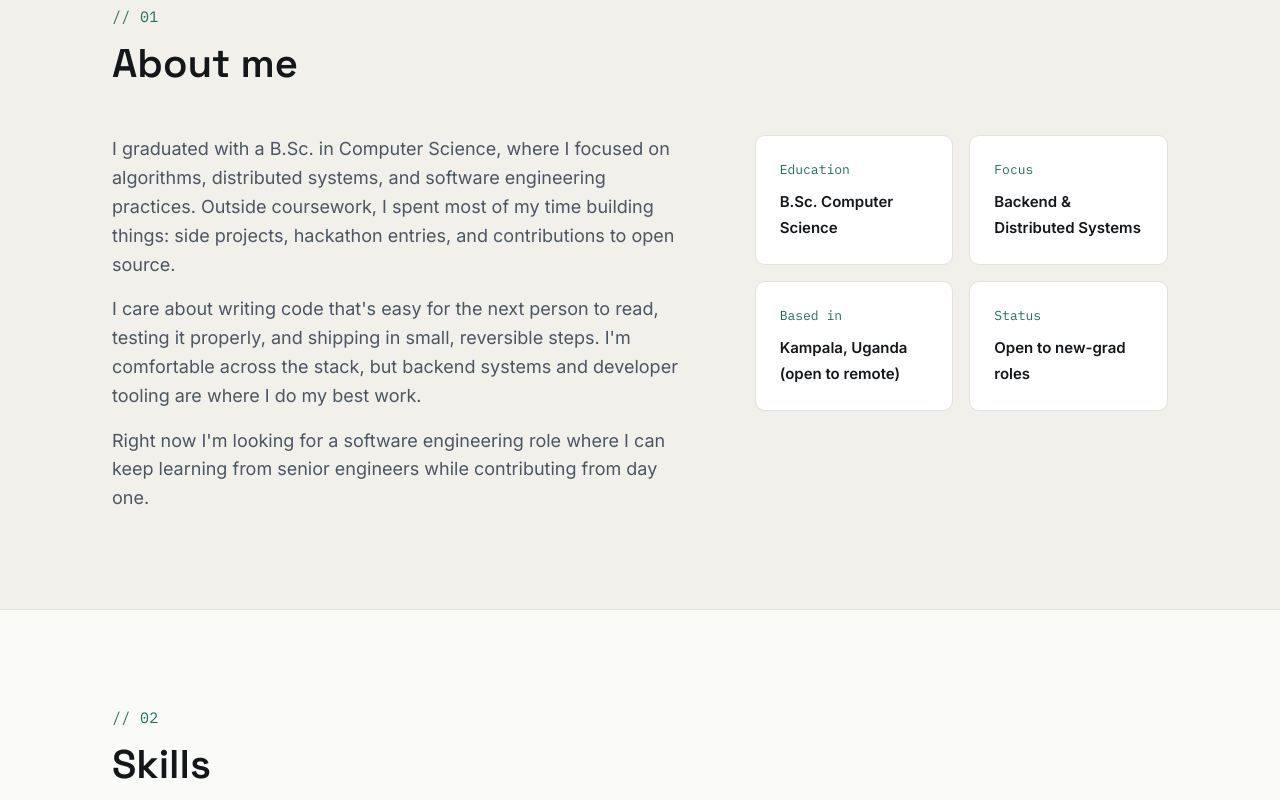
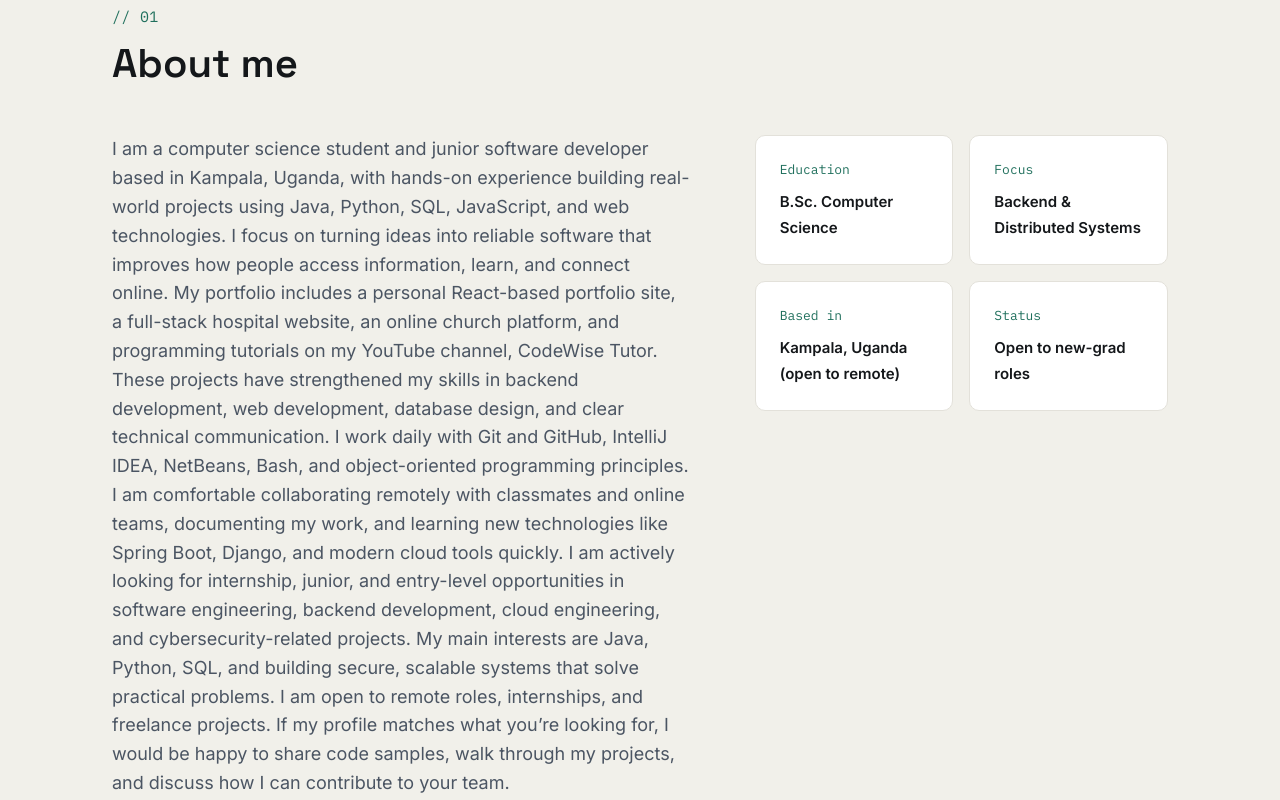
Before and after one commit to Fluffy30/Portfolio, a React (Vite) app: page / in a window 1280 px wide. Shown: the part 920-1720 px from the top of the page. Built offline with nearby package versions, Linux system fonts and the light colour scheme.

Commit message:
SiteData update-1

```diff
--- a/src/data/siteData.js
+++ b/src/data/siteData.js
@@ -12,23 +12,29 @@ export const profile = {
         "I build reliable, well-tested software — from backend systems to the interfaces people actually touch.",
     intro:
         "Recent Computer Science graduate with a focus on backend engineering and distributed systems, plus hands-on experience shipping full-stack products. I like turning ambiguous problems into simple, working software.",
-    email: 'alex.morgan@example.com',
-    resumeUrl: '/resume.pdf', // Replace with your real PDF, see public/resume.pdf
+    email: 'jacobabuki@gmail.com',
+    resumeUrl: '/resume.pdf',
     availableForWork: true,
 }
 
 export const socials = [
-    { label: 'GitHub', href: 'https://github.com/yourusername', icon: 'github' },
-    { label: 'LinkedIn', href: 'https://linkedin.com/in/yourusername', icon: 'linkedin' },
-    { label: 'Email', href: 'mailto:alex.morgan@example.com', icon: 'mail' },
+    { label: 'GitHub', href: 'https://github.com/Fluffy30', icon: 'github' },
+    { label: 'LinkedIn', href: 'https://linkedin.com/in/jacob-brown-dev', icon: 'LinkedIn' },
+    { label: 'Email', href: 'mailto:jacobabuki@gmail.com', icon: 'mail' },
     { label: 'X / Twitter', href: 'https://x.com/yourusername', icon: 'x' },
 ]
 
 export const about = {
     paragraphs: [
-        "I graduated with a B.Sc. in Computer Science, where I focused on algorithms, distributed systems, and software engineering practices. Outside coursework, I spent most of my time building things: side projects, hackathon entries, and contributions to open source.",
-        "I care about writing code that's easy for the next person to read, testing it properly, and shipping in small, reversible steps. I'm comfortable across the stack, but backend systems and developer tooling are where I do my best work.",
-        "Right now I'm looking for a software engineering role where I can keep learning from senior engineers while contributing from day one.",
+        "I am a computer science student and junior software developer based in Kampala, Uganda, with hands-on experience building real-world projects using Java, Python, SQL, JavaScript, and web technologies. I focus on turning ideas into reliable software that improves how people access information, learn, and connect online.\n" +
+        "\n" +
+        "My portfolio includes a personal React-based portfolio site, a full-stack hospital website, an online church platform, and programming tutorials on my YouTube channel, CodeWise Tutor. These projects have strengthened my skills in backend development, web development, database design, and clear technical communication.\n" +
+        "\n" +
+        "I work daily with Git and GitHub, IntelliJ IDEA, NetBeans, Bash, and object-oriented programming principles. I am comfortable collaborating remotely with classmates and online teams, documenting my work, and learning new technologies like Spring Boot, Django, and modern cloud tools quickly.\n" +
+        "\n" +
+        "I am actively looking for internship, junior, and entry-level opportunities in software engineering, backend development, cloud engineering, and cybersecurity-related projects. My main interests are Java, Python, SQL, and building secure, scalable systems that solve practical problems.\n" +
+        "\n" +
+        "I am open to remote roles, internships, and freelance projects. If my profile matches what you’re looking for, I would be happy to share code samples, walk through my projects, and discuss how I can contribute to your team.",
     ],
     highlights: [
         { label: 'Education', value: 'B.Sc. Computer Science' },
@@ -107,30 +113,48 @@ export const projects = [
 export const timeline = [
     {
         id: 'exp-1',
-        type: 'work',
-        title: 'Software Engineering Intern',
-        org: 'Example Tech Co.',
-        period: 'Jun 2025 — Aug 2025',
+        type: 'Work',
+        title: 'Personal Profile',
+        org: 'Self-employed',
+        period: 'Jun 2026 — Jul 2026',
         description:
-            'Built and shipped two internal tools used by the data team; reduced a nightly batch job runtime by 40% by optimizing database queries.',
+        'Built a personal portfolio website using HTML, CSS, JavaScript, React, and GitHub Pages to showcase my projects and improve my online visibility.'
     },
     {
         id: 'exp-2',
-        type: 'education',
+        type: 'Education',
         title: 'B.Sc. Computer Science',
-        org: 'University Name',
-        period: '2022 — 2026',
+        org: 'ISBAT University',
+        period: '2025 — 2027',
         description:
             'Coursework in algorithms, operating systems, databases, and distributed systems. Teaching assistant for Intro to Data Structures.',
     },
     {
         id: 'exp-3',
-        type: 'work',
-        title: 'Freelance Web Developer',
+        type: 'Education',
+        title: 'Hospital Website',
+        org: 'ISBAT University',
+        period: 'May 2026 — Jul 2026',
+        description:
+        'Collaborated with course mates on a full-stack hospital website that helped patients quickly find information, build trust, and book services or contact the hospital more efficiently.'
+    },
+    {
+        id: 'exp-4',
+        type: 'Work',
+        title: 'Online Church Website',
         org: 'Self-employed',
-        period: '2021 — 2022',
+        period: 'Jul 2026 — Aug 2026',
         description:
-            'Delivered small business websites end-to-end, from client requirements through deployment and handover.',
+            'Developed an online church website that increased discoverability, strengthened member engagement, and supported 24/7 delivery of teaching and care at a low operational cost.'
+    },
+    {
+        id: 'exp-5',
+        type: 'Work',
+        title: 'YouTube Channel - CodeWise Tutor',
+        org: 'Self-employed',
+        period: '2026 — Now',
+        description:
+        'Created programming tutorials on my YouTube channel, CodeWise Tutor, to teach Java, Python, and other concepts, improving my ability to explain technical topics clearly.'
     },
 ]
 
```
Also changed, not shown: 1 other file (tests, documents, lock files or other folders).
